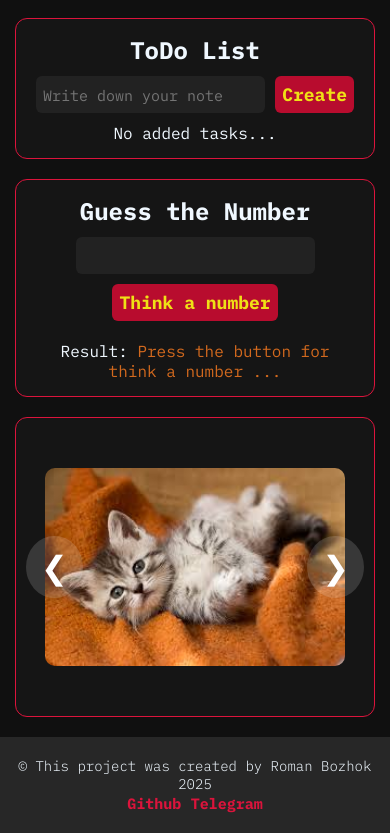
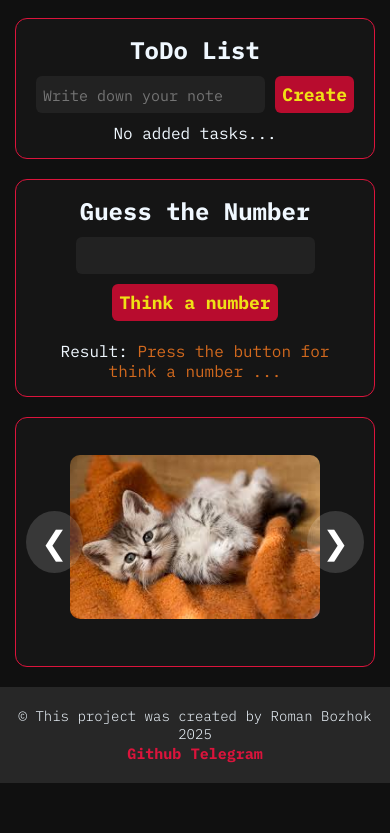
Before and after one commit to QueenCDN/JS_Playground, a plain HTML site: page index.html in a window 390 px wide. Shown: the part 1205-2038 px from the top of the page. After the commit the page ends 1988 px from the top, so only its background shows below. Drawn offline with Linux system fonts and the light colour scheme.

Commit message:
final commit

```diff
--- a/css/main.css
+++ b/css/main.css
@@ -247,7 +247,7 @@ footer .container a:hover {
 
 .carousel__track {
   display: flex;
-  transition: transform 0.6s ease;
+  /* transition: transform 0.6s ease; */
 }
 
 .carousel__slide {
@@ -257,7 +257,10 @@ footer .container a:hover {
   align-items: center;
   transition: transform 0.5s ease, opacity 0.5s ease;
   opacity: 0.5;
-  transform: scale(0.8);
+  position: absolute;
+  top: 15%;
+  left: 0;
+  transform: translate(-50%, -50%) scale(0.1);
 }
 
 .carousel__slide img {
@@ -267,13 +270,11 @@ footer .container a:hover {
   object-fit: cover;
 }
 
-/* Центр активного слайда */
 .carousel__slide.active {
-  transform: scale(1);
+  transform: translate(-50%, -50%) scale(1);
   opacity: 1;
 }
 
-/* Стрелки */
 .carousel__btn {
   position: absolute;
   top: 50%;
@@ -301,12 +302,11 @@ footer .container a:hover {
   right: 10px;
 }
 
-/* 🔹 Адаптив */
 @media (max-width: 768px) {
   .carousel__slide img {
-    width: 300px;
+    width: 250px;
   }
   .carousel {
-    height: 300px;
+    height: 250px;
   }
 }
--- a/index.html
+++ b/index.html
@@ -10,6 +10,7 @@
     <script src="scripts/guess_number.js" defer></script>
     <script src="scripts/exchange_values.js" defer></script>
     <script src="scripts/todo_list.js" defer></script>
+    <script src="scripts/carousel.js" defer></script>
     <title>JS Playground</title>
 </head>
 <body>
@@ -110,42 +111,5 @@
             <a href="https://github.com/QueenCDN" target="_blank">Github</a> <a href="https://t.me/Fonerge_Queen" target="_blank">Telegram</a>
         </div>
     </footer>
-    <script>
-        const track = document.querySelector('.carousel__track');
-        const slides = Array.from(track.children);
-        const nextBtn = document.querySelector('.carousel__btn.next');
-        const prevBtn = document.querySelector('.carousel__btn.prev');
-
-        let currentIndex = 0;
-
-        function updateSlidePosition() {
-        slides.forEach((slide, index) => {
-            slide.classList.remove('active');
-            const offset = (index - currentIndex) * 100;
-            slide.style.transform = `translateX(${offset}%) scale(${index === currentIndex ? 1 : 0.8})`;
-            slide.style.opacity = index === currentIndex ? 1 : 0.5;
-        });
-        slides[currentIndex].classList.add('active');
-        }
-
-        nextBtn.addEventListener('click', () => {
-        currentIndex = (currentIndex + 1) % slides.length;
-        updateSlidePosition();
-        });
-
-        prevBtn.addEventListener('click', () => {
-        currentIndex = (currentIndex - 1 + slides.length) % slides.length;
-        updateSlidePosition();
-        });
-
-        slides.forEach((slide, index) => {
-        slide.addEventListener('click', () => {
-            currentIndex = index;
-            updateSlidePosition();
-        });
-        });
-
-        updateSlidePosition();
-    </script>
 </body>
 </html>
--- a/scripts/carousel.js
+++ b/scripts/carousel.js
@@ -1,23 +1,35 @@
-const items = document.querySelectorAll('.carousel-item');
-const nextBtn = document.querySelector('.next');
-const prevBtn = document.querySelector('.prev');
-let current = 0;
+const track = document.querySelector('.carousel__track');
+const slides = Array.from(track.children);
+const nextBtn = document.querySelector('.carousel__btn.next');
+const prevBtn = document.querySelector('.carousel__btn.prev');
 
-function updateCarousel() {
-items.forEach((item, index) => {
-    item.classList.remove('active');
-    if (index === current) item.classList.add('active');
-});
+let currentIndex = 0;
+
+function updateSlidePosition() {
+    slides.forEach((slide, index) => {
+        slide.classList.remove('active');
+        const offset = (index - currentIndex) * 100;
+        slide.style.transform = `translateX(${offset}%) scale(${index === currentIndex ? 1 : 0.8})`;
+        slide.style.opacity = index === currentIndex ? 1 : 0.5;
+    });
+    slides[currentIndex].classList.add('active');
 }
 
 nextBtn.addEventListener('click', () => {
-current = (current + 1) % items.length;
-updateCarousel();
+    currentIndex = (currentIndex + 1) % slides.length;
+    updateSlidePosition();
 });
 
 prevBtn.addEventListener('click', () => {
-current = (current - 1 + items.length) % items.length;
-updateCarousel();
+    currentIndex = (currentIndex - 1 + slides.length) % slides.length;
+    updateSlidePosition();
 });
 
-updateCarousel();
+slides.forEach((slide, index) => {
+    slide.addEventListener('click', () => {
+        currentIndex = index;
+        updateSlidePosition();
+    });
+});
+
+updateSlidePosition();
```
